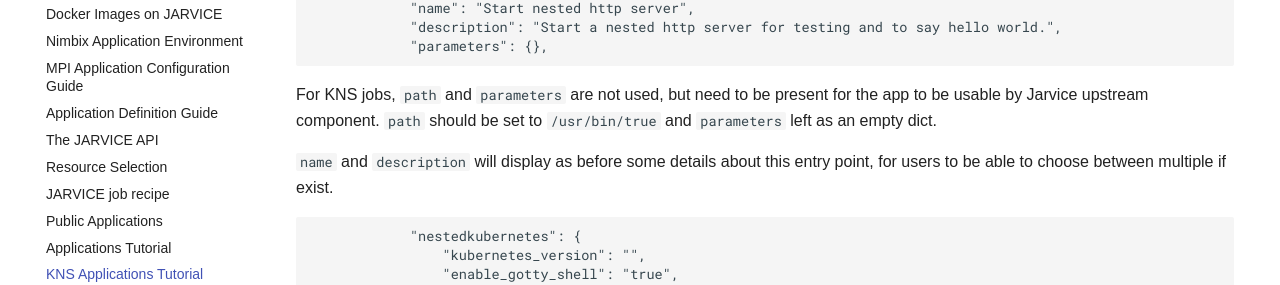
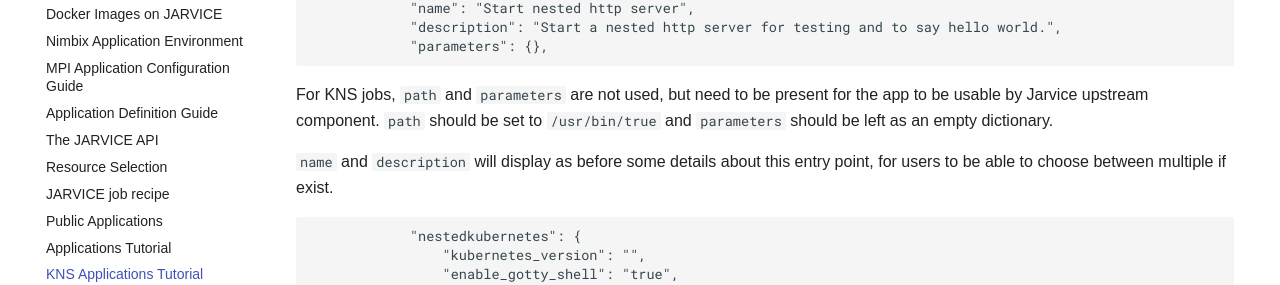
Before and after one commit to nimbix/jardoc, an MkDocs documentation site: the page built from docs/kns_apps_tutorial.md, in a window 1280 px wide and 900 px high, scrolled down 2411 px. Shown: the part 148-433 px from the top of the window. Built offline with MkDocs 1.6.1 and Material for MkDocs 9.7.7, drawn with Linux system fonts in a browser that asks for light colours.

Commit message:
Update docs/kns_apps_tutorial.md
Co-authored-by: Daniel <calvoad@gmail.com>

````diff
--- a/docs/kns_apps_tutorial.md
+++ b/docs/kns_apps_tutorial.md
@@ -101,7 +101,7 @@
 ```
 
 For KNS jobs, `path` and `parameters` are not used, but need to be present for the app to be usable by Jarvice upstream component.
-`path` should be set to `/usr/bin/true` and `parameters` left as an empty dict.
+`path` should be set to `/usr/bin/true` and `parameters` should be left as an empty dictionary.
 
 `name` and `description` will display as before some details about this entry point, for users to be able to choose between multiple if exist.
 
````
